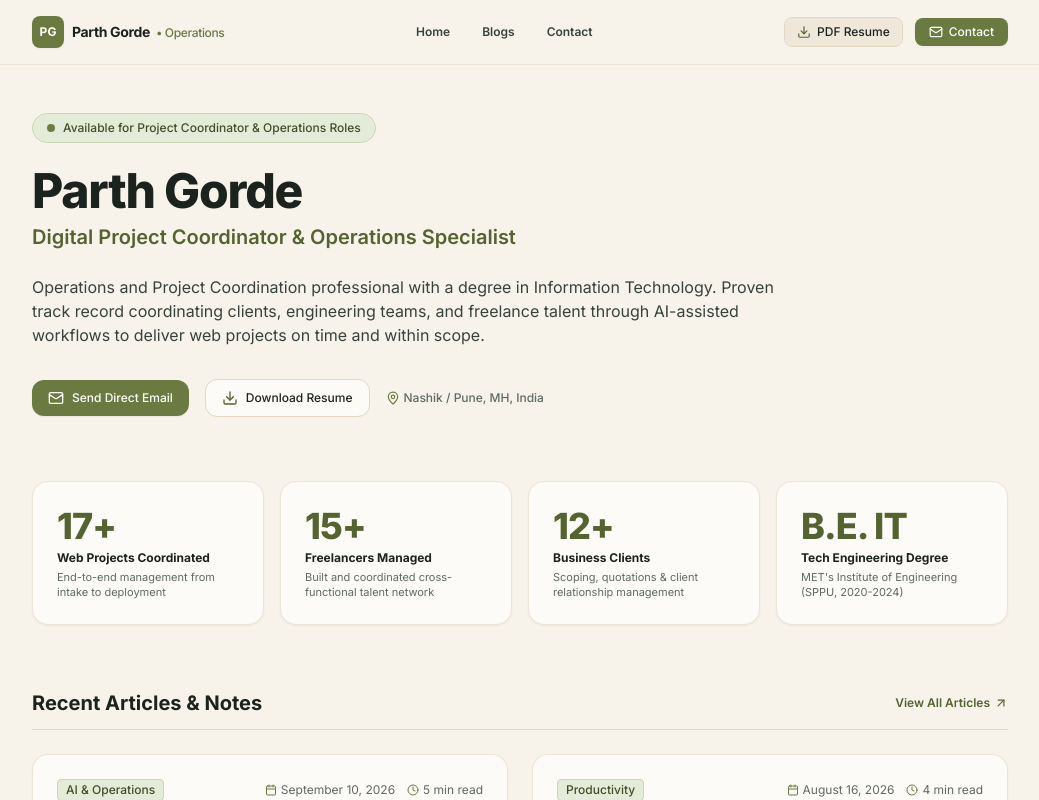
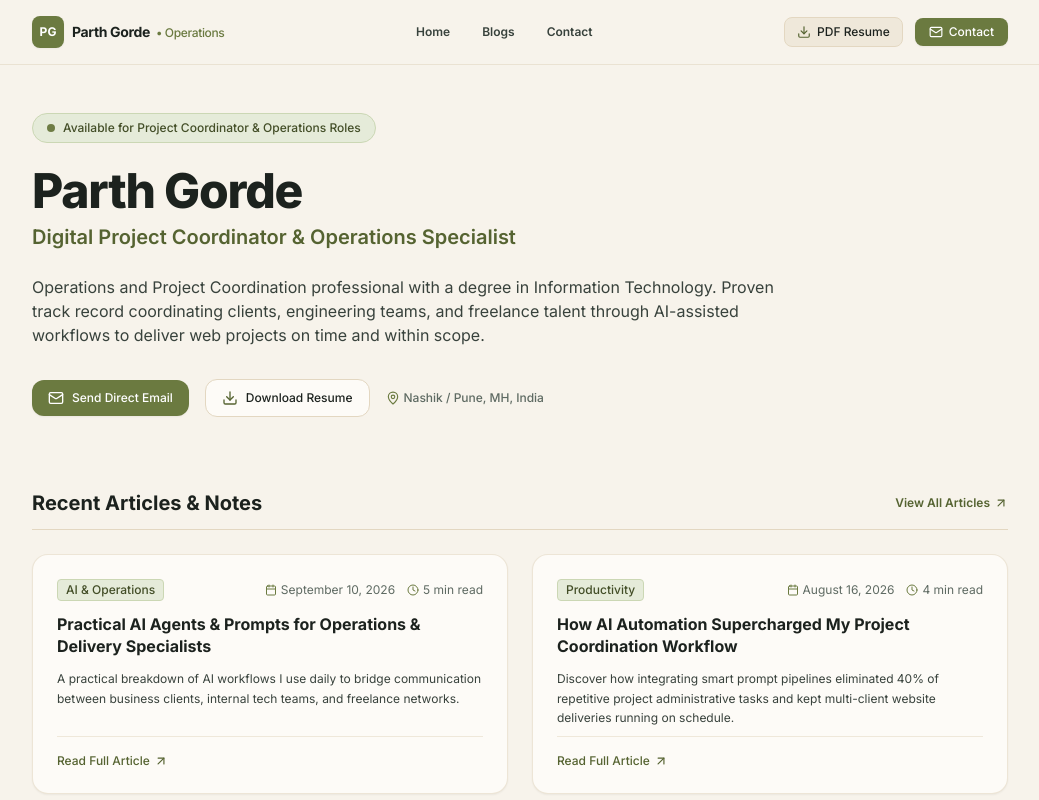
Before and after one commit to wellparth/portfolio, a Next.js app: page / in a window 1280 px wide. Shown: the top 800 px of the page, without its empty margins (120-1159 px from the left). Built offline with nearby package versions, Linux system fonts and the light colour scheme.

Commit message:
fix: comment out Metrics component from homepage

```diff
--- a/src/app/page.tsx
+++ b/src/app/page.tsx
@@ -1,6 +1,6 @@
 import Navbar from '@/components/Navbar';
 import Hero from '@/components/Hero';
-import Metrics from '@/components/Metrics';
+// import Metrics from '@/components/Metrics';
 import RecentBlogs from '@/components/RecentBlogs';
 import Experience from '@/components/Experience';
 import ContactFooter from '@/components/ContactFooter';
@@ -11,7 +11,7 @@ export default function Home() {
       <Navbar />
       <main className="space-y-6 pb-12">
         <Hero />
-        <Metrics />
+        {/* <Metrics /> */}
         <RecentBlogs />
         <Experience />
         <ContactFooter />
```
